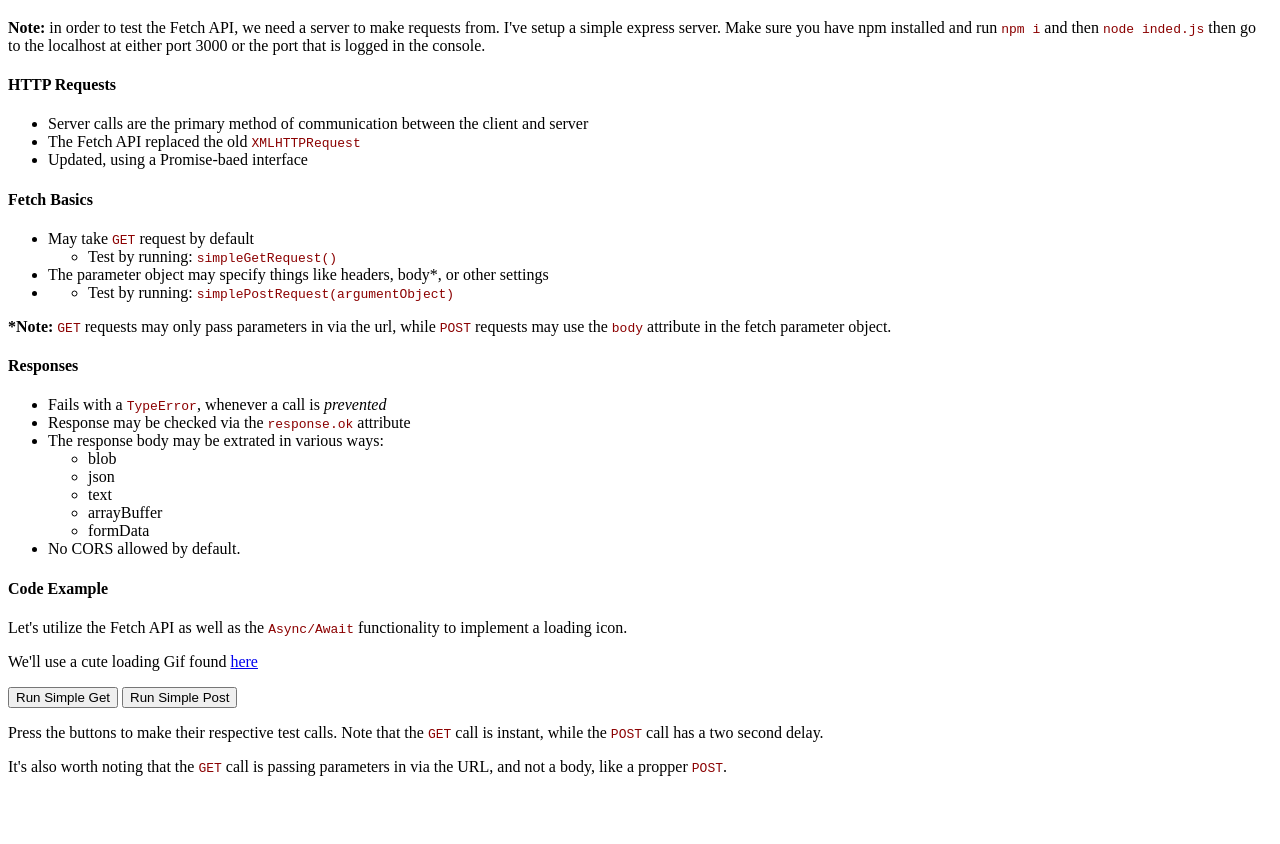
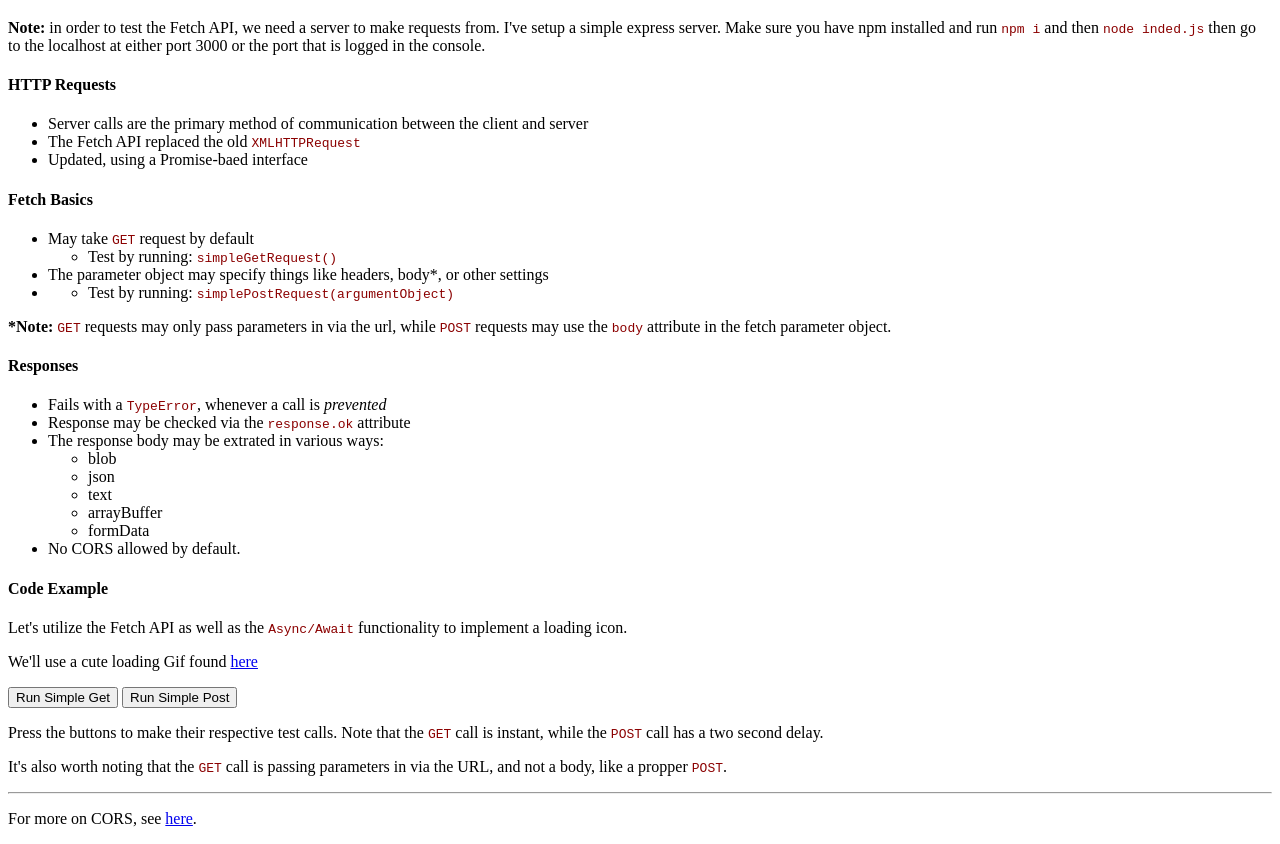
Before and after one commit to johnmgeiger/intermediate-js-lessons, a website: page 07 - fetch/public/fetch.html in a window 1280 px wide. Shown: the part 61-905 px from the top of the page. Before the commit the page ends 853 px from the top, so only its background shows below. Drawn offline with Linux system fonts and the light colour scheme.

Commit message:
07 fetch updates

```diff
--- a/07 - fetch/public/fetch.html
+++ b/07 - fetch/public/fetch.html
@@ -78,6 +78,8 @@
 
     <p>Press the buttons to make their respective test calls. Note that the <code>GET</code> call is instant, while the <code>POST</code> call has a two second delay.</p>
     <p>It's also worth noting that the <code>GET</code> call is passing parameters in via the URL, and not a body, like a propper <code>POST</code>.</p>
+    <hr>
+    <p>For more on CORS, see <a href="https://developer.mozilla.org/en-US/docs/Web/HTTP/CORS" target="_blank">here</a>.</p>
 </body>
 
 <script>
```
Also changed, not shown: README.md.
